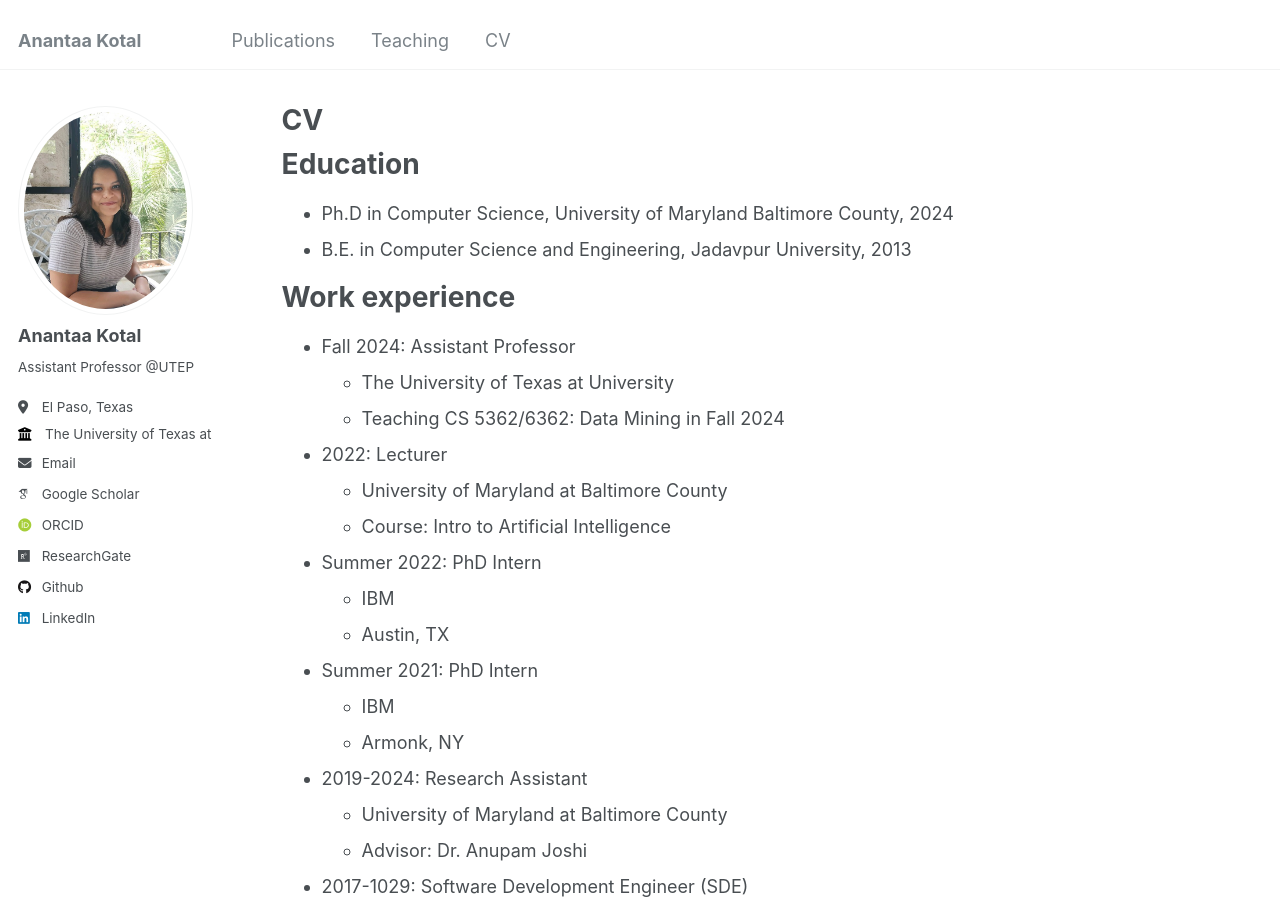
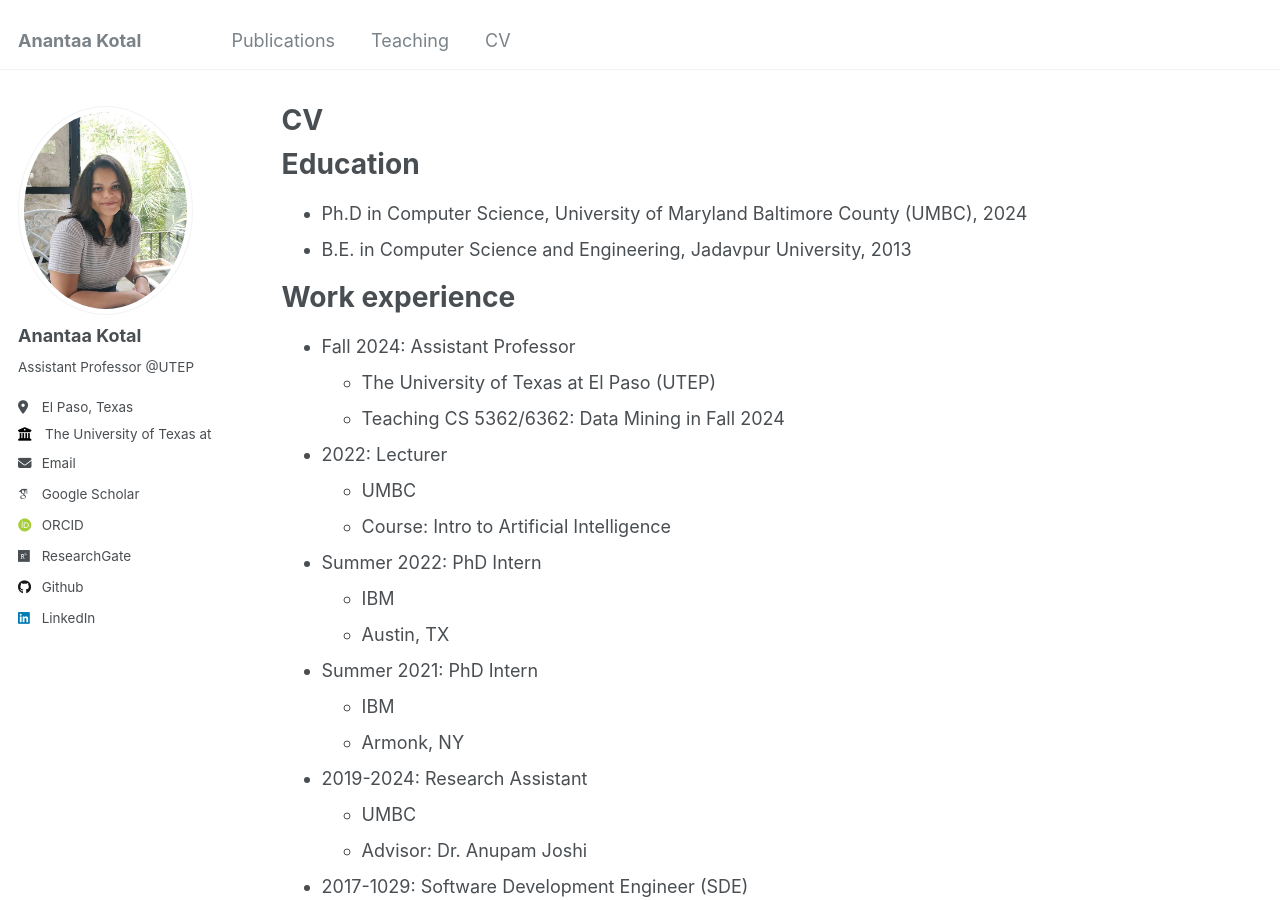
Before and after one commit to AnantaaKotal/AnantaaKotal.github.io, a Jekyll site: the page built from _pages/cv.md, in a window 1280 px wide and 900 px high. Built offline with Jekyll 4.4.1, drawn with Linux system fonts in a browser that asks for light colours; some web fonts are replaced.

Commit message:
Updated CV

```diff
--- a/_pages/cv.md
+++ b/_pages/cv.md
@@ -11,17 +11,17 @@ redirect_from:
 
 Education
 ======
-* Ph.D in Computer Science, University of Maryland Baltimore County, 2024
+* Ph.D in Computer Science, University of Maryland Baltimore County (UMBC), 2024
 * B.E. in Computer Science and Engineering, Jadavpur University, 2013
 
 Work experience
 ======
 * Fall 2024: Assistant Professor
-  * The University of Texas at University
+  * The University of Texas at El Paso (UTEP)
   * Teaching CS 5362/6362: Data Mining in Fall 2024
 
 * 2022: Lecturer
-  * University of Maryland at Baltimore County
+  * UMBC
   * Course: Intro to Artificial Intelligence
 
 * Summer 2022: PhD Intern
@@ -33,7 +33,7 @@ Work experience
   * Armonk, NY
 
 * 2019-2024: Research Assistant
-  * University of Maryland at Baltimore County
+  * UMBC
   * Advisor: Dr. Anupam Joshi
 
 * 2017-1029: Software Development Engineer (SDE)
```
